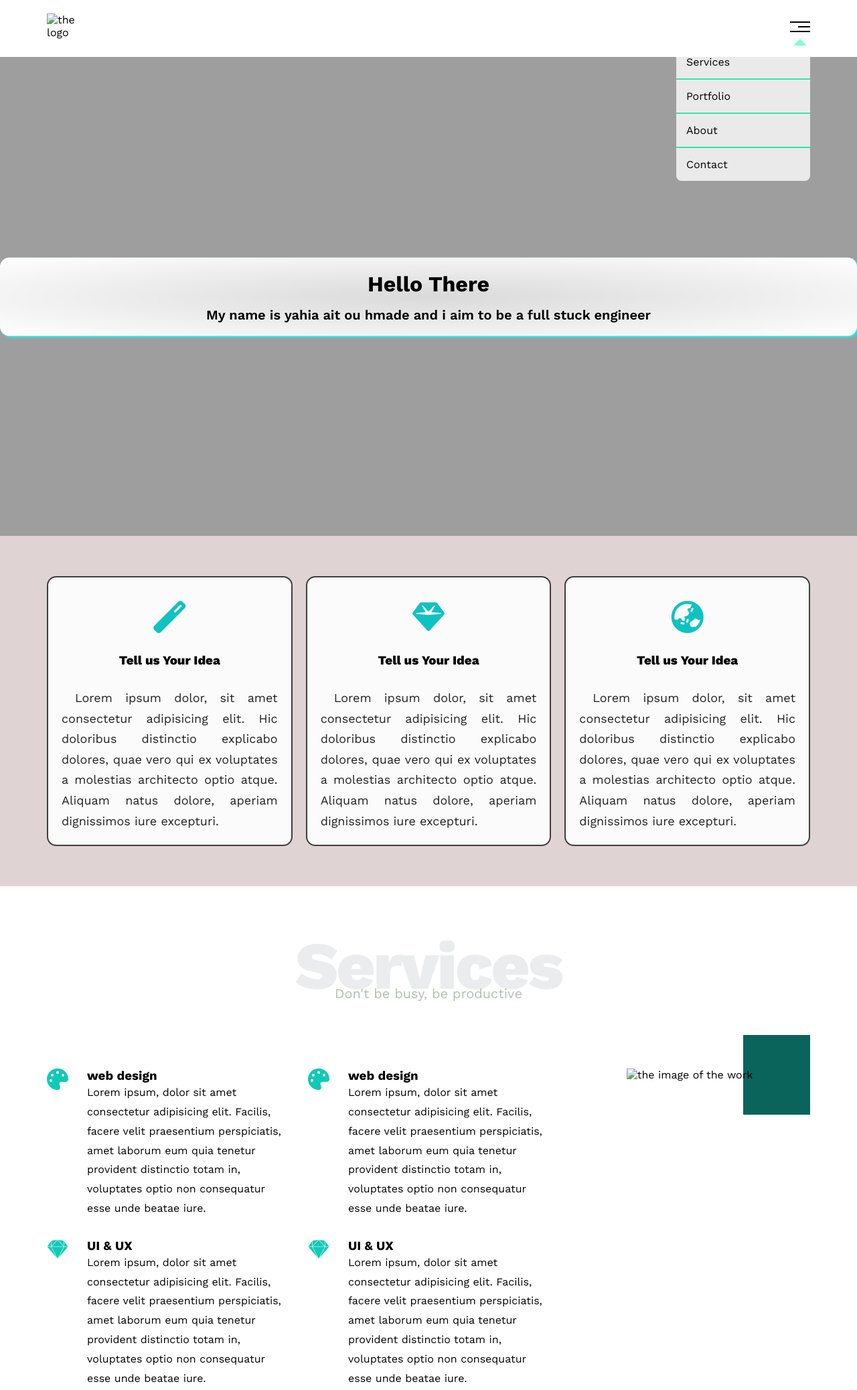
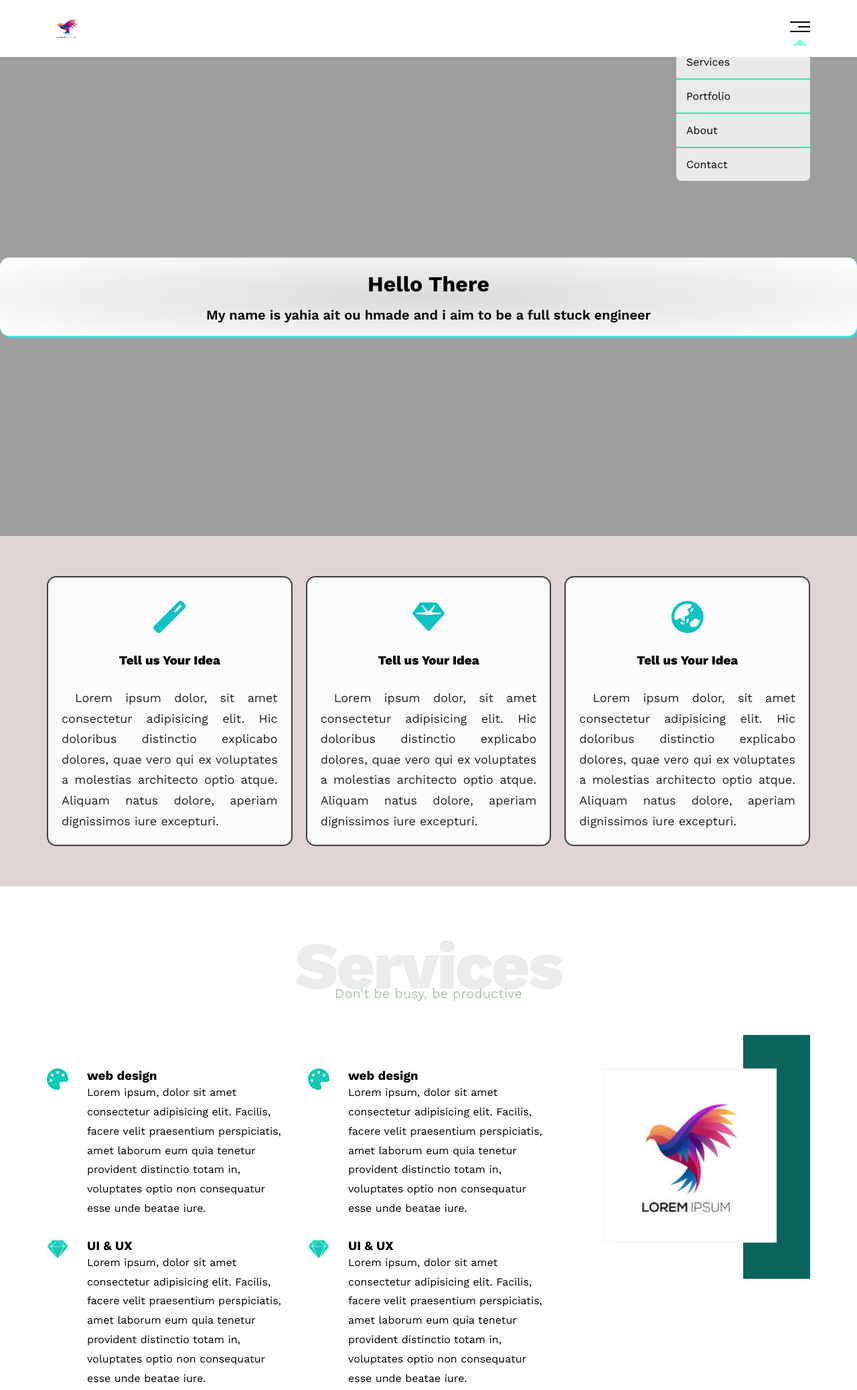
Before and after one commit to yahi264/hml_and_css_template, a plain HTML site: page index.html in a window 1280 px wide. Shown: the top 2075 px of the page at 67% size. Drawn offline with nearby package versions, Linux system fonts and the light colour scheme; the site is published under a folder, as on GitHub Pages, so addresses that start at the root find nothing.

Commit message:
fixed images

```diff
--- a/index.html
+++ b/index.html
@@ -12,7 +12,7 @@
    <!-- start header-->
      <div class="header">
         <div class="container">
-           <img src="/images/xxx.jpeg" alt="the logo" class="logo" title="our logo">
+           <img src="images/xxx.jpeg" alt="the logo" class="logo" title="our logo">
            <div class="links">
               <span class="icon">
                 <span></span>
@@ -123,7 +123,7 @@
 
                <div class="col">
                   <div class="image image-column"  >
-                     <img src="/images/xxx.jpeg" alt="the image of the work"
+                     <img src="images/xxx.jpeg" alt="the image of the work"
                      >
                   </div>
                </div>
```
